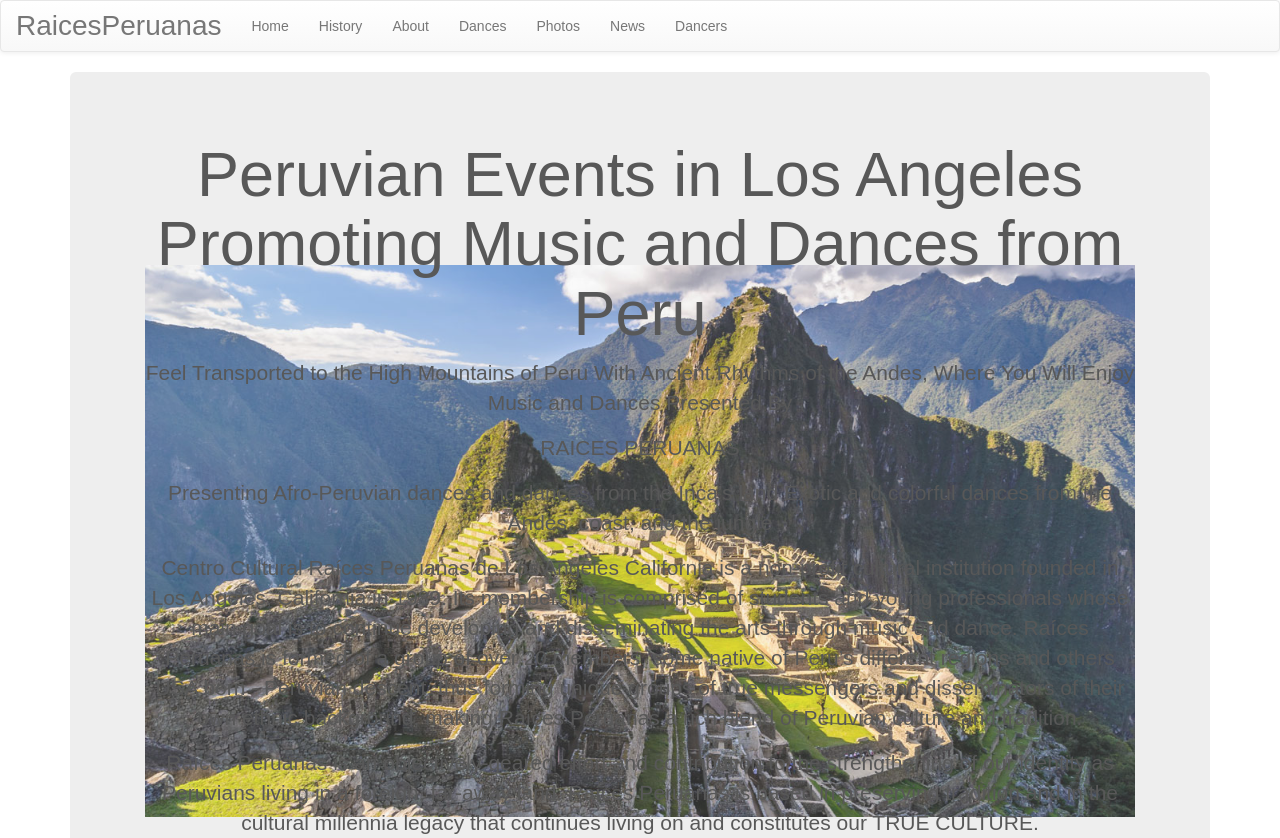
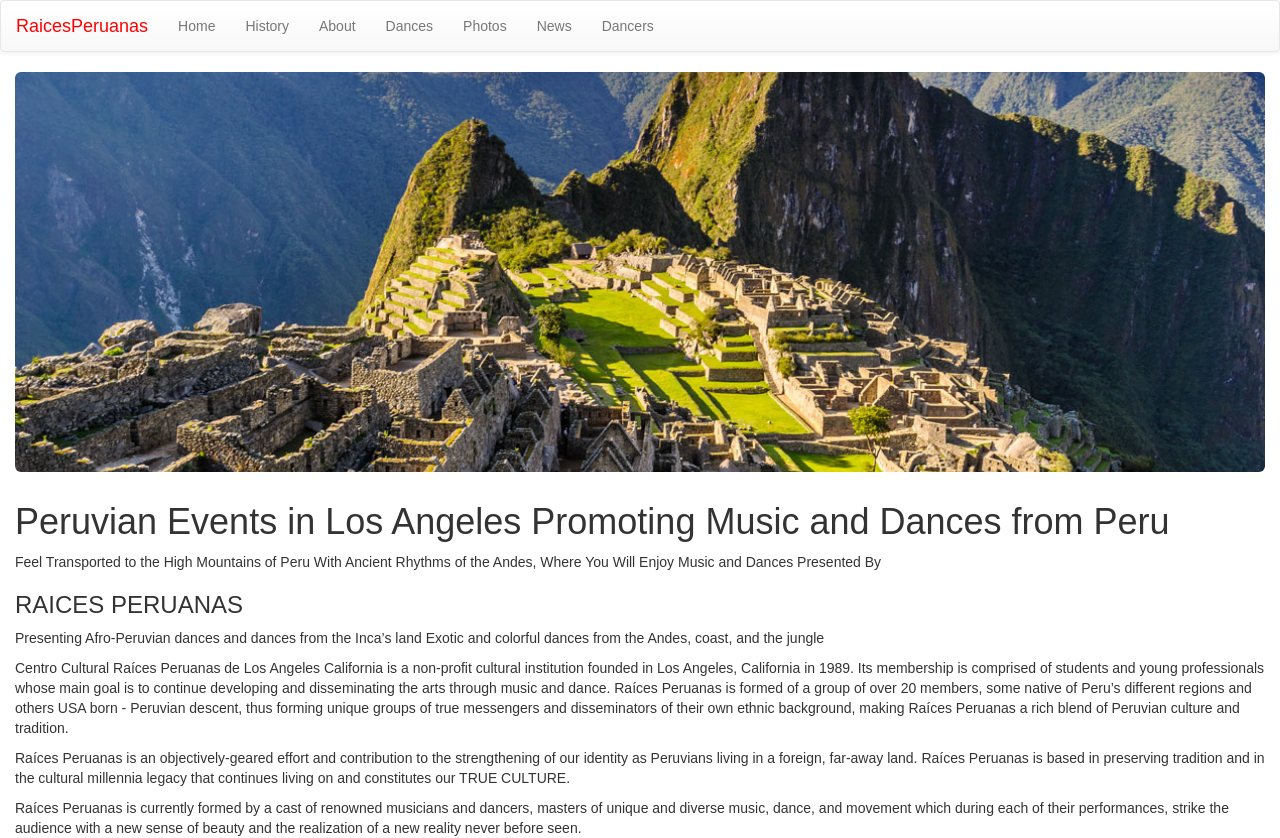
Before and after one commit to blkwtkns/peruanas, a React (Create React App) app: page /about in a window 1280 px wide. Shown: the top 838 px of the page. Built offline with nearby package versions, Linux system fonts and the light colour scheme.

Commit message:
incremental css and bootstrap changes

```diff
--- a/src/components/About.js
+++ b/src/components/About.js
@@ -1,19 +1,20 @@
 // ./src/components/About.js
 import React from 'react';
-// import logo from '../logo.svg';
 import './../styles/About.css';
 
 
 const About = () => (
-  <div className="jumbotron">
-    <div className="container">
-      <div className="main about">
+  <section className="aboutSection">
+  <div className="jumbotron about"></div>
+  <div className="supporting">
+    <div className="containter-fluid">
+      <div className="main">
         <h1 className='mainAbout'>Peruvian Events in Los Angeles
   Promoting Music and Dances from Peru</h1>
         <p>Feel Transported to the High Mountains of Peru
   With Ancient Rhythms of the Andes,
   Where You Will Enjoy Music and Dances Presented By</p>
-        <p className="raicesAbout">RAICES PERUANAS</p>
+        <h3 className="raicesAbout">RAICES PERUANAS</h3>
         <p>Presenting Afro-Peruvian dances and dances from the Inca’s land
   Exotic and colorful dances from the Andes, coast, and the jungle</p>
         <p><span className="centroAbout">Centro Cultural Raíces Peruanas de Los Angeles California</span> is a non-profit cultural institution founded in Los Angeles, California in 1989. Its membership is comprised of students and young professionals whose main goal is to continue developing and disseminating the arts through music and dance. Raíces Peruanas is formed of a group of over 20 members, some native of Peru’s different regions and others USA born - Peruvian descent, thus forming unique groups of true messengers and disseminators of their own ethnic background, making Raíces Peruanas a rich blend of Peruvian culture and tradition.</p>
@@ -22,6 +23,7 @@ const About = () => (
       </div>
     </div>
   </div>
+  </section>
 )
 
 export default About;
--- a/src/components/Dances.js
+++ b/src/components/Dances.js
@@ -1,15 +1,14 @@
 // ./src/components/Dances.js
 import React, { Component } from 'react';
-import logo from '../logo.svg';
 import './../styles/App.css';
 
+// <img src={logo} className="Dances-logo" alt="logo" />
 
 class Dances extends Component {
   render() {
     return (
       <div className="Dances">
         <div className="Dances-header">
-          <img src={logo} className="Dances-logo" alt="logo" />
           <h2>Welcome to React</h2>
         </div>
         <p className="Dances-intro">
--- a/src/components/History.js
+++ b/src/components/History.js
@@ -1,15 +1,14 @@
 // ./src/components/History.js
 import React, { Component } from 'react';
-import logo from '../logo.svg';
 import './../styles/App.css';
 
+// <img src={logo} className="History-logo" alt="logo" />
 
 class History extends Component {
   render() {
     return (
       <div className="History">
         <div className="History-header">
-          <img src={logo} className="History-logo" alt="logo" />
           <h2>Welcome to React</h2>
         </div>
         <p className="History-intro">
--- a/src/components/Home.js
+++ b/src/components/Home.js
@@ -4,9 +4,9 @@ import './../styles/Home.css';
 
 
 const Home = () => (
-  <div className="jumbotron">
+  <div className="jumbotron home">
     <div className="container">
-      <div className="main home">
+      <div className="main">
       </div>
     </div>
   </div>
--- a/src/components/Main.js
+++ b/src/components/Main.js
@@ -25,7 +25,7 @@ class Main extends Component {
                         </div>
                     </div>
                 </nav>
-                <div className="container">
+                <div className="container-fluid">
                     {this.props.children}
                 </div>
             </div>
--- a/src/components/News.js
+++ b/src/components/News.js
@@ -1,7 +1,8 @@
 // ./src/components/News.js
 import React, { Component } from 'react';
-import logo from '../logo.svg';
 import './../styles/App.css';
+
+// <img src={logo} className="News-logo" alt="logo" />
 
 
 class News extends Component {
@@ -9,7 +10,6 @@ class News extends Component {
     return (
       <div className="News">
         <div className="News-header">
-          <img src={logo} className="News-logo" alt="logo" />
           <h2>Welcome to React</h2>
         </div>
         <p className="News-intro">
--- a/src/components/Photos.js
+++ b/src/components/Photos.js
@@ -1,6 +1,5 @@
 // ./src/components/Photos.js
 import React, { Component } from 'react';
-import logo from '../logo.svg';
 import './../styles/App.css';
 
 
--- a/src/index.js
+++ b/src/index.js
@@ -1,7 +1,7 @@
 import React from 'react';
 import ReactDOM from 'react-dom';
 import { Router, Route, Link, browserHistory } from 'react-router'
-// import App from './components/App';
+
 import Main from './components/Main'
 import About from './components/About'
 import History from './components/History'
--- a/src/styles/About.css
+++ b/src/styles/About.css
@@ -1,7 +1,8 @@
 .about {
   background: no-repeat center/100% url('../assets/machu-picchu-travel.jpg');
-  opacity: .8;
+  height: 40rem;
+};
+
+.main {
   text-align: center;
-
-  height: 80%;
-};
+}
--- a/src/styles/Main.css
+++ b/src/styles/Main.css
@@ -6,9 +6,6 @@ text-decoration: none;
   height: 3rem;
 }
 
-.navbar-brand {
-  margin-left: 5%;
+.navbar-default .navbar-brand {
   color: red;
-  font-size: 2em;
-  text-decoration: none;
 }
```
